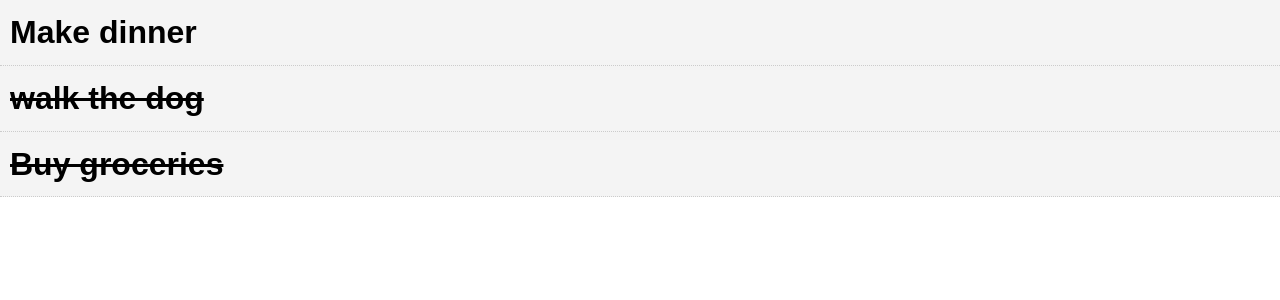
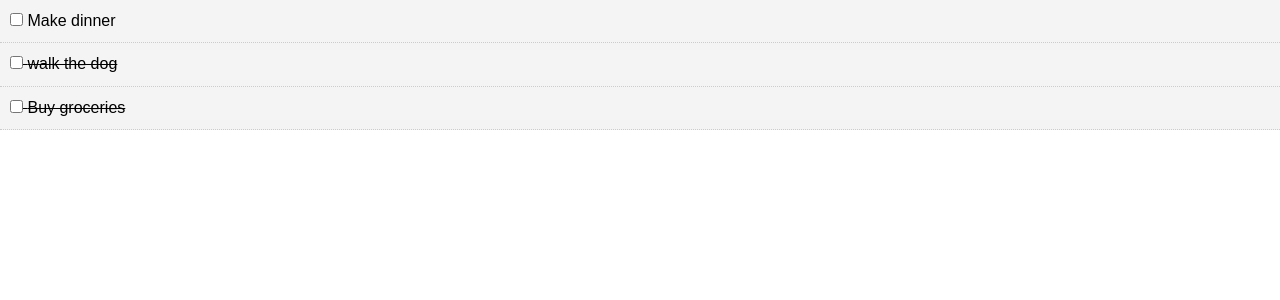
Before and after one commit to LilianMathu/React-Todo-List, a React (Create React App) app in the folder client/: page / in a window 1280 px wide. Shown: the top 300 px of the page. Built offline with nearby package versions, Linux system fonts and the light colour scheme.

Commit message:
add checkbox

```diff
--- a/client/src/App.js
+++ b/client/src/App.js
@@ -23,11 +23,15 @@
       },
     ]
   }
+
+  markComplete = ()=> {
+    console.log("hello");
+}
+
   render() {
-    console.log(this.state.todos);
     return (
       <div className="App">
-        <Todos todos={this.state.todos}/>
+        <Todos todos={this.state.todos} markComplete={this.markComplete} />
       </div>
     );
   }
--- a/client/src/Components/TodoItem.js
+++ b/client/src/Components/TodoItem.js
@@ -10,10 +10,14 @@
            textDecoration: this.props.todo.completed ? "line-through" : "none"
        }
     }
+
     render() {
         return (
             <div style={ this.getStyle() }>
-                <h1>{ this.props.todo.title }</h1>
+                <p>
+                <input type='checkbox' onChange={this.props.markComplete.bind(this, this.props.todo.id)} /> { ' '}
+                { this.props.todo.title }
+                </p>
             </div>
         )
     }
--- a/client/src/Components/Todos.js
+++ b/client/src/Components/Todos.js
@@ -5,9 +5,8 @@
 
 class Todos extends Component {
     render() {
-      console.log(this.props.todos);
       return this.props.todos.map((todo)=> (
-          <TodoItem key={todo.id} todo={ todo }/>
+          <TodoItem key={todo.id} todo={ todo } markComplete={this.props.markComplete} />
       ));
     }
   }
```
